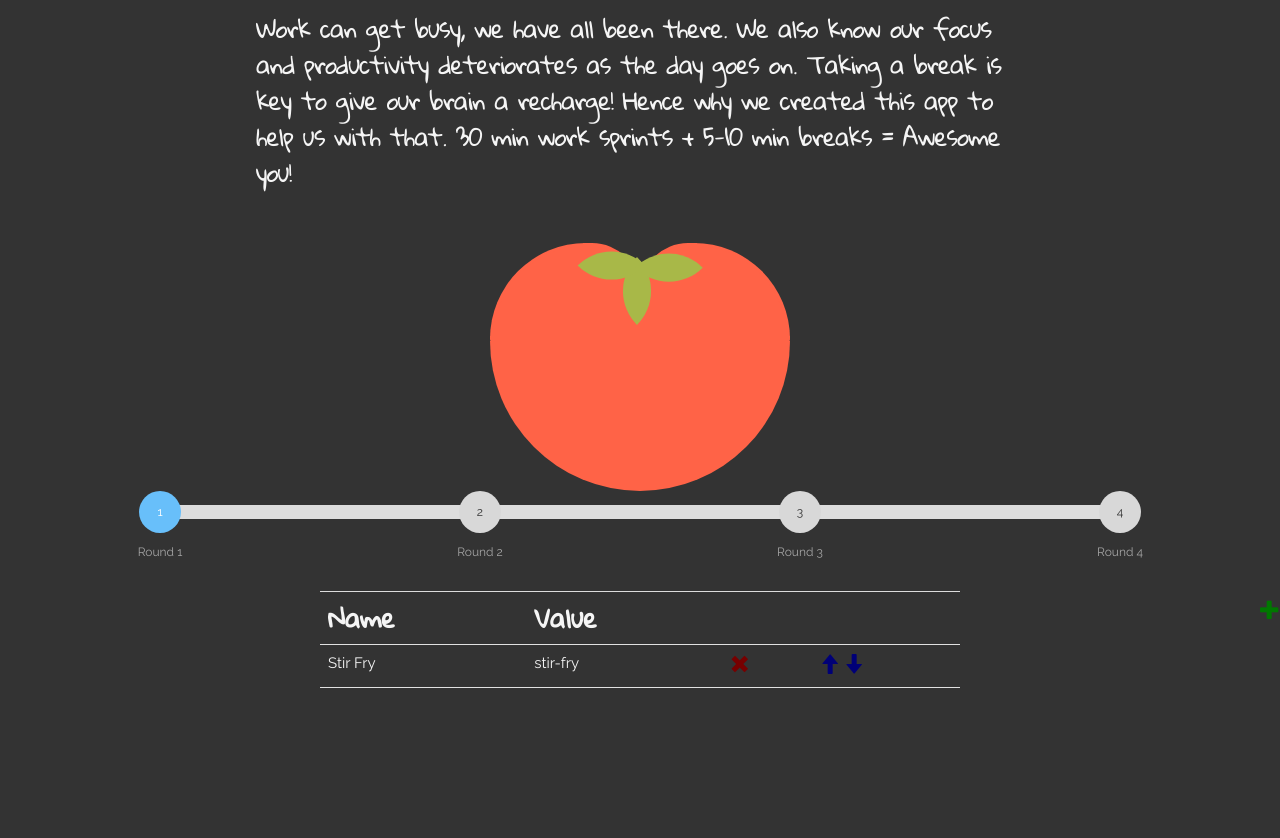
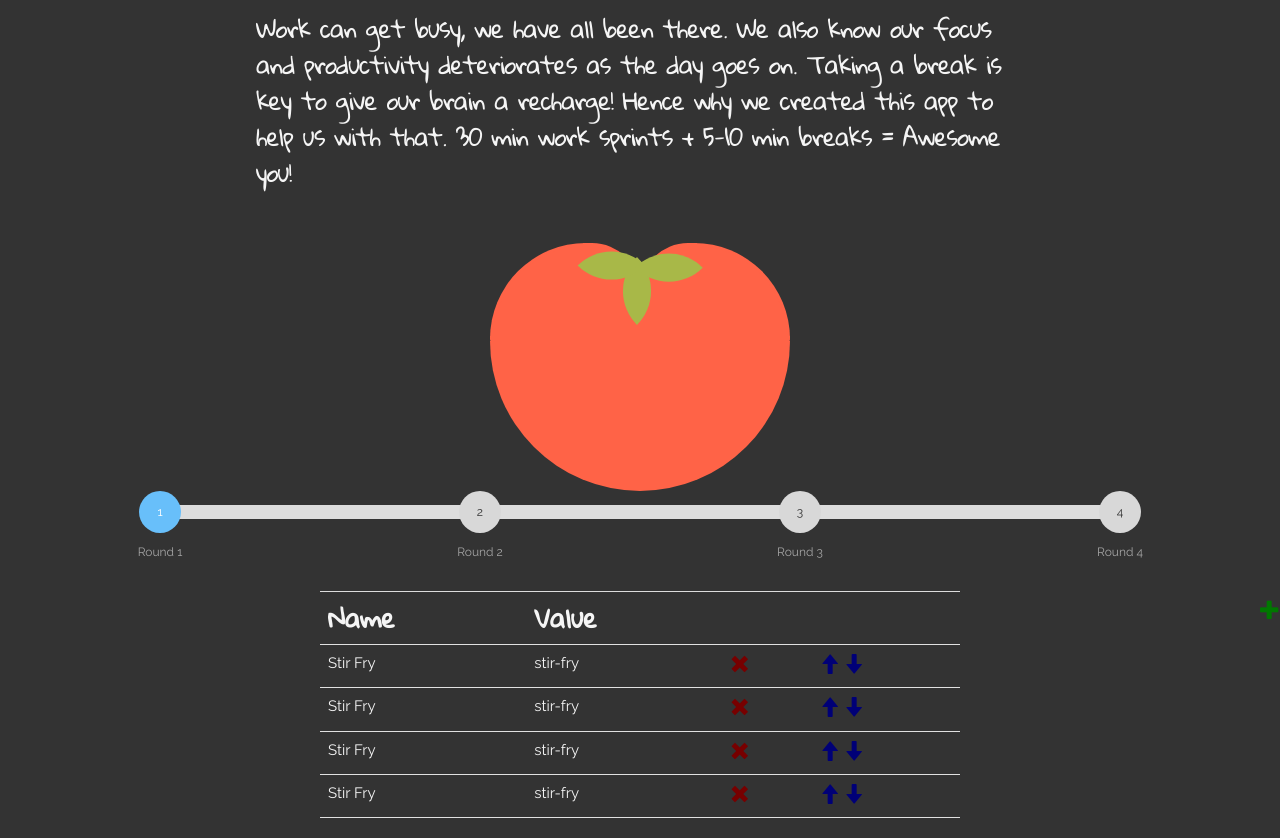
Before and after one commit to AneresArsenal/OSUSummer19Hackthon, a website built with webpack: page index.html in a window 1280 px wide. Before the commit the page ends 800 px from the top, so only its background shows below. Built offline with nearby package versions, Linux system fonts and the light colour scheme; files whose address does not match are found by name.

Commit message:
updates to task table

```diff
--- a/index.html
+++ b/index.html
@@ -93,6 +93,39 @@
         <span class="table-down glyphicon glyphicon-arrow-down"></span>
       </td>
     </tr>
+    <tr>
+      <td contenteditable="true">Stir Fry</td>
+      <td contenteditable="true">stir-fry</td>
+      <td>
+        <span class="table-remove glyphicon glyphicon-remove"></span>
+      </td>
+      <td>
+        <span class="table-up glyphicon glyphicon-arrow-up"></span>
+        <span class="table-down glyphicon glyphicon-arrow-down"></span>
+      </td>
+    </tr>
+    <tr>
+      <td contenteditable="true">Stir Fry</td>
+      <td contenteditable="true">stir-fry</td>
+      <td>
+        <span class="table-remove glyphicon glyphicon-remove"></span>
+      </td>
+      <td>
+        <span class="table-up glyphicon glyphicon-arrow-up"></span>
+        <span class="table-down glyphicon glyphicon-arrow-down"></span>
+      </td>
+    </tr>
+    <tr>
+      <td contenteditable="true">Stir Fry</td>
+      <td contenteditable="true">stir-fry</td>
+      <td>
+        <span class="table-remove glyphicon glyphicon-remove"></span>
+      </td>
+      <td>
+        <span class="table-up glyphicon glyphicon-arrow-up"></span>
+        <span class="table-down glyphicon glyphicon-arrow-down"></span>
+      </td>
+    </tr>
     <!-- This is our clonable table line -->
     <tr class="hide">
       <td contenteditable="true">Untitled</td>
```
